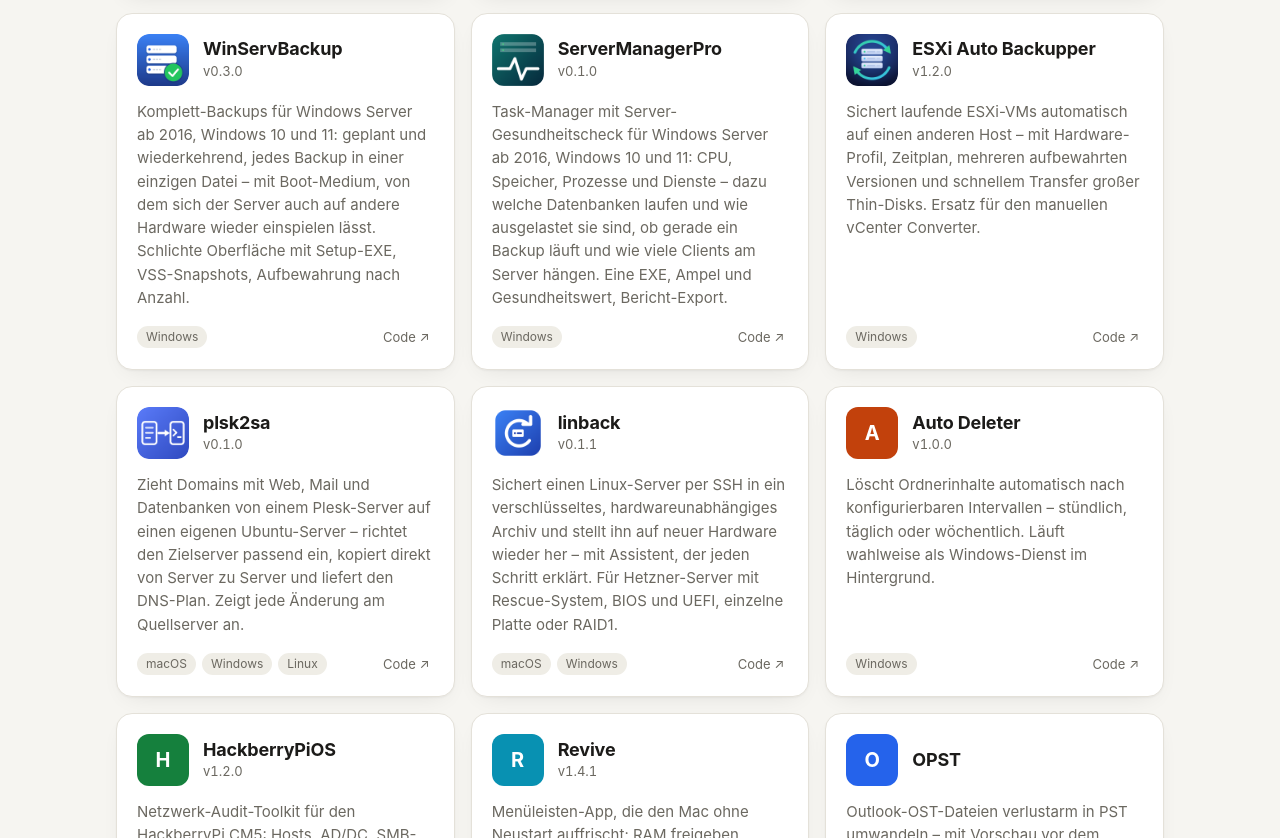
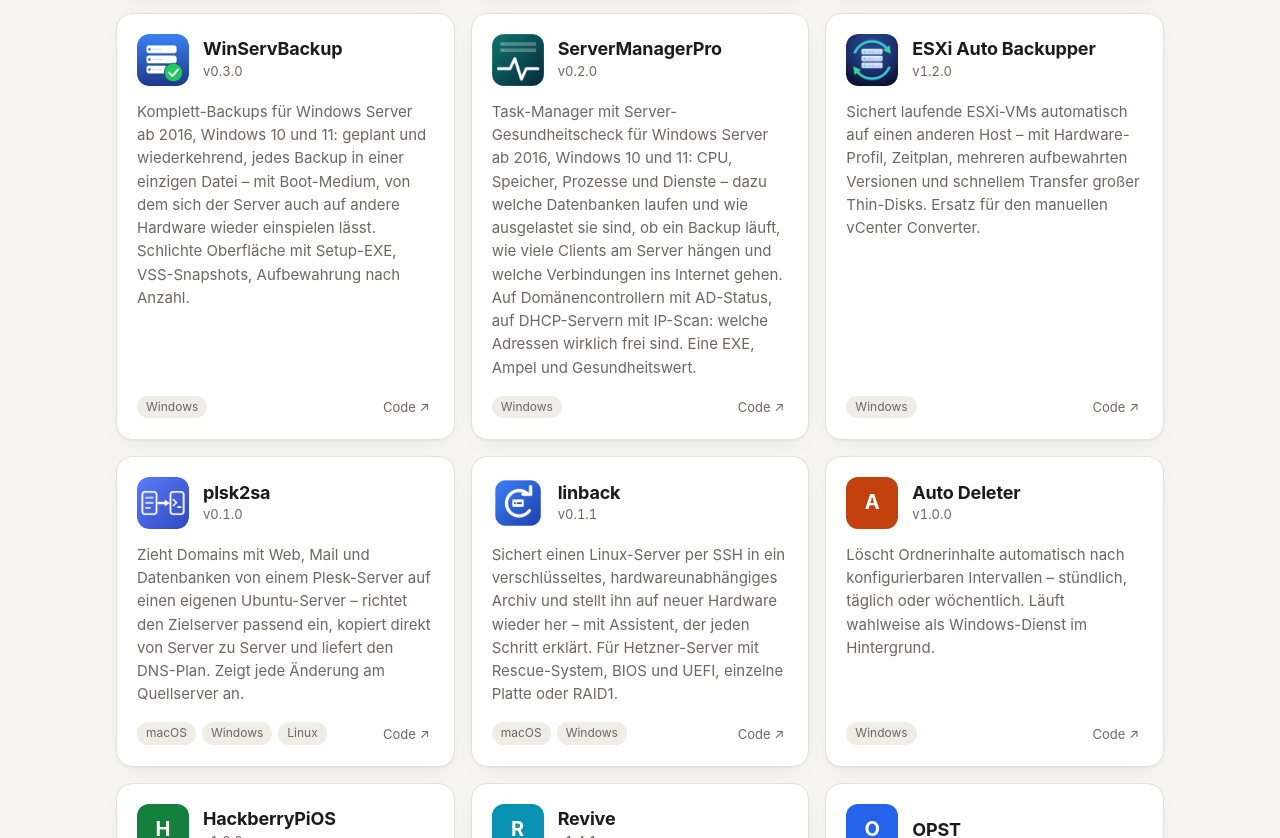
Before and after one commit to fmatsch/fmatsch.github.io, a plain HTML site: page index.html in a window 1280 px wide. Shown: the part 1514-2352 px from the top of the page. Drawn offline with Linux system fonts and the light colour scheme.

Commit message:
Karte: ServerManagerPro v0.2.0
Co-Authored-By: Claude Sonnet 5.5 <noreply@anthropic.com>

```diff
--- a/index.html
+++ b/index.html
@@ -214,8 +214,8 @@ const groups = [
       { repo: "WinServBackup", name: "WinServBackup", version: "v0.3.0", icon: "icons/winservbackup.png",
         desc: "Komplett-Backups für Windows Server ab 2016, Windows 10 und 11: geplant und wiederkehrend, jedes Backup in einer einzigen Datei – mit Boot-Medium, von dem sich der Server auch auf andere Hardware wieder einspielen lässt. Schlichte Oberfläche mit Setup-EXE, VSS-Snapshots, Aufbewahrung nach Anzahl.",
         platforms: ["Windows"] },
-      { repo: "ServerManagerPro", name: "ServerManagerPro", version: "v0.1.0", icon: "icons/servermanagerpro.png",
-        desc: "Task-Manager mit Server-Gesundheitscheck für Windows Server ab 2016, Windows 10 und 11: CPU, Speicher, Prozesse und Dienste – dazu welche Datenbanken laufen und wie ausgelastet sie sind, ob gerade ein Backup läuft und wie viele Clients am Server hängen. Eine EXE, Ampel und Gesundheitswert, Bericht-Export.",
+      { repo: "ServerManagerPro", name: "ServerManagerPro", version: "v0.2.0", icon: "icons/servermanagerpro.png",
+        desc: "Task-Manager mit Server-Gesundheitscheck für Windows Server ab 2016, Windows 10 und 11: CPU, Speicher, Prozesse und Dienste – dazu welche Datenbanken laufen und wie ausgelastet sie sind, ob ein Backup läuft, wie viele Clients am Server hängen und welche Verbindungen ins Internet gehen. Auf Domänencontrollern mit AD-Status, auf DHCP-Servern mit IP-Scan: welche Adressen wirklich frei sind. Eine EXE, Ampel und Gesundheitswert.",
         platforms: ["Windows"] },
       { repo: "esxi-auto-backupper", name: "ESXi Auto Backupper", version: "v1.2.0", icon: "icons/esxi-auto-backupper.png",
         desc: "Sichert laufende ESXi-VMs automatisch auf einen anderen Host – mit Hardware-Profil, Zeitplan, mehreren aufbewahrten Versionen und schnellem Transfer großer Thin-Disks. Ersatz für den manuellen vCenter Converter.",
```
